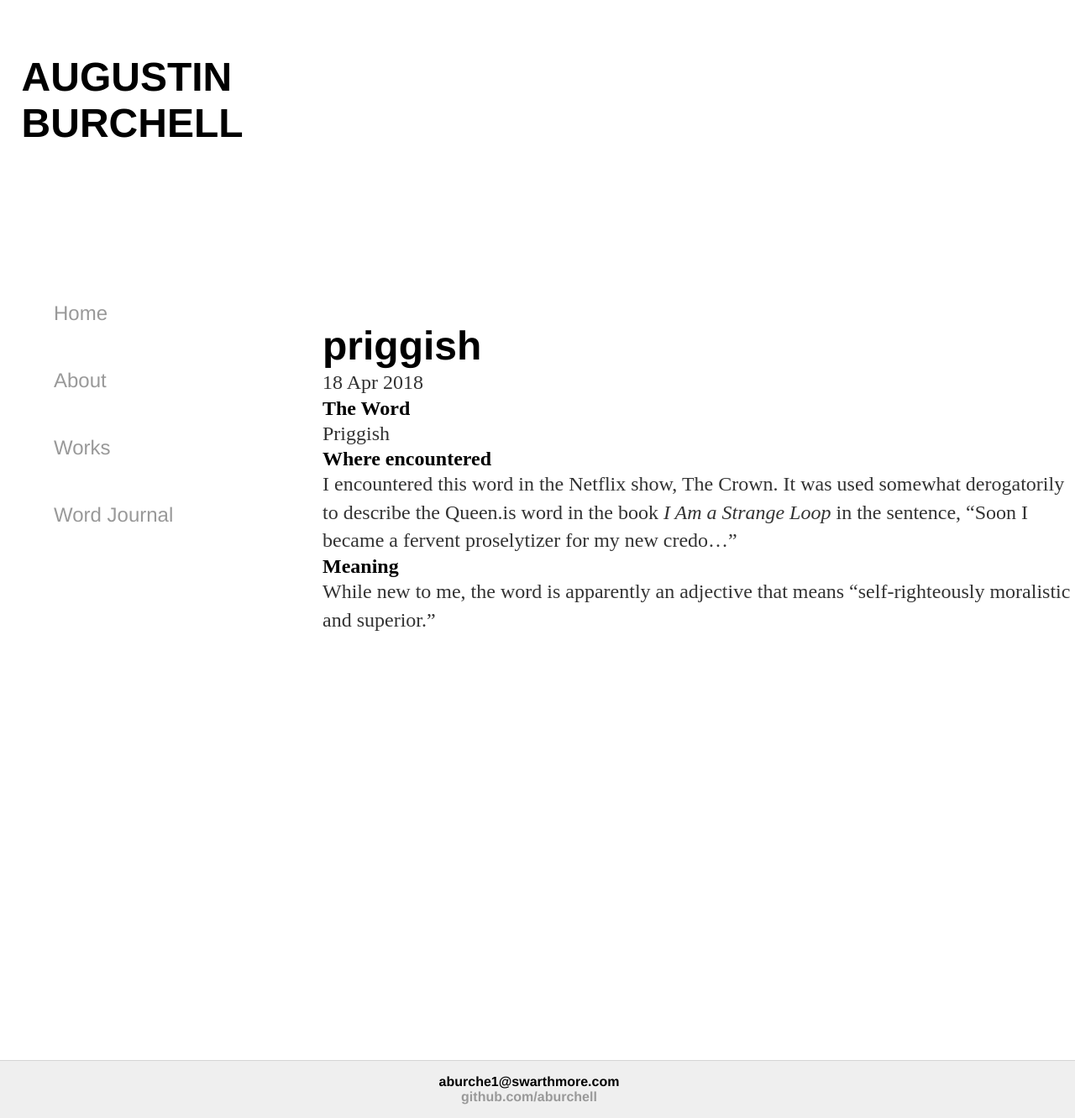
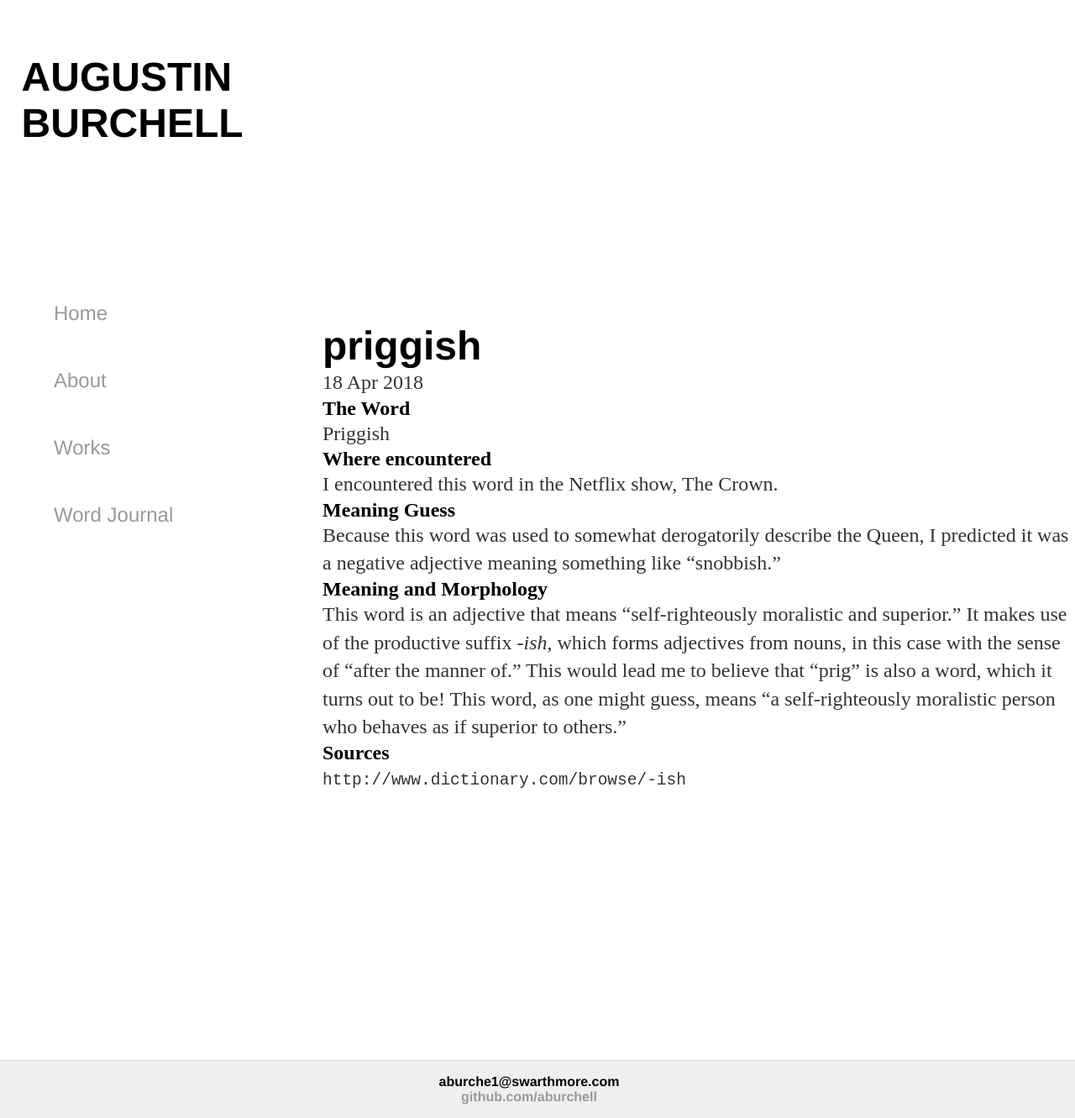
Before and after one commit to aburchell/aburchell.github.io, a Jekyll site: the page built from _posts/2018-04-18-priggish.md, in a window 1280 px wide and 1331 px high. Shown: the whole window at 84% size. Built offline with Jekyll 4.4.1, drawn with Linux system fonts in a browser that asks for light colours.

Commit message:
Update 2018-04-18-priggish.md

```diff
--- a/_posts/2018-04-18-priggish.md
+++ b/_posts/2018-04-18-priggish.md
@@ -8,8 +8,18 @@ categories: entry
 Priggish
 
 ## Where encountered
-I encountered this word in the Netflix show, The Crown. It was used somewhat derogatorily to describe the Queen.is word in the book *I Am a Strange Loop* in the sentence, "Soon I became a fervent proselytizer for my new credo..."
+I encountered this word in the Netflix show, The Crown.
 
-## Meaning
+## Meaning Guess
+Because this word was used to somewhat derogatorily describe the Queen, I predicted it was a negative adjective
+meaning something like "snobbish."
 
-While new to me, the word is apparently an adjective that means “self-righteously moralistic and superior.”
+## Meaning and Morphology
+
+This word is an adjective that means “self-righteously moralistic and superior.” It makes use of the productive
+suffix *-ish*, which forms adjectives from nouns, in this case with the sense of "after the manner of." This would
+lead me to believe that "prig" is also a word, which it turns out to be! This word, as one might guess, means
+"a self-righteously moralistic person who behaves as if superior to others."
+
+## Sources
+`http://www.dictionary.com/browse/-ish`
```
